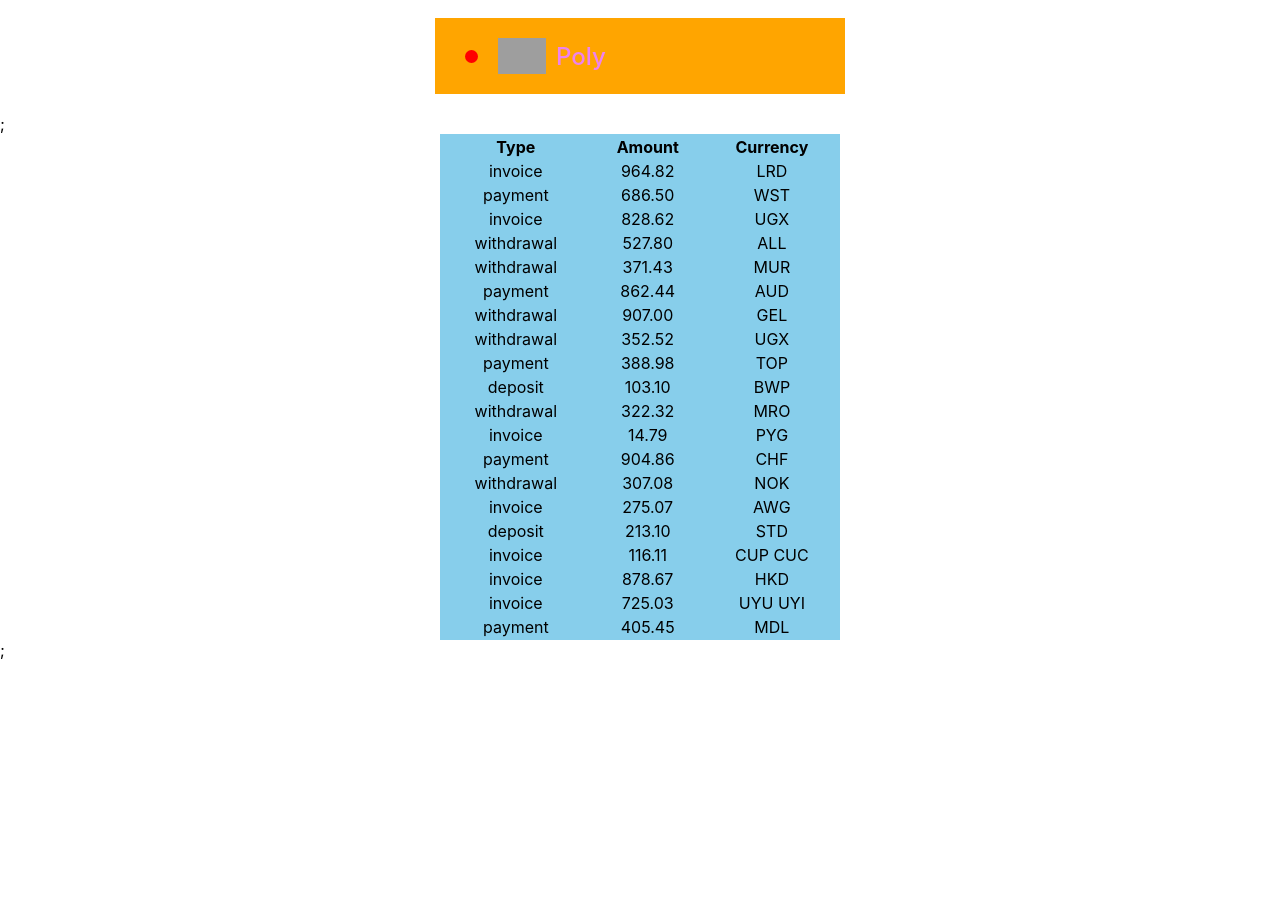
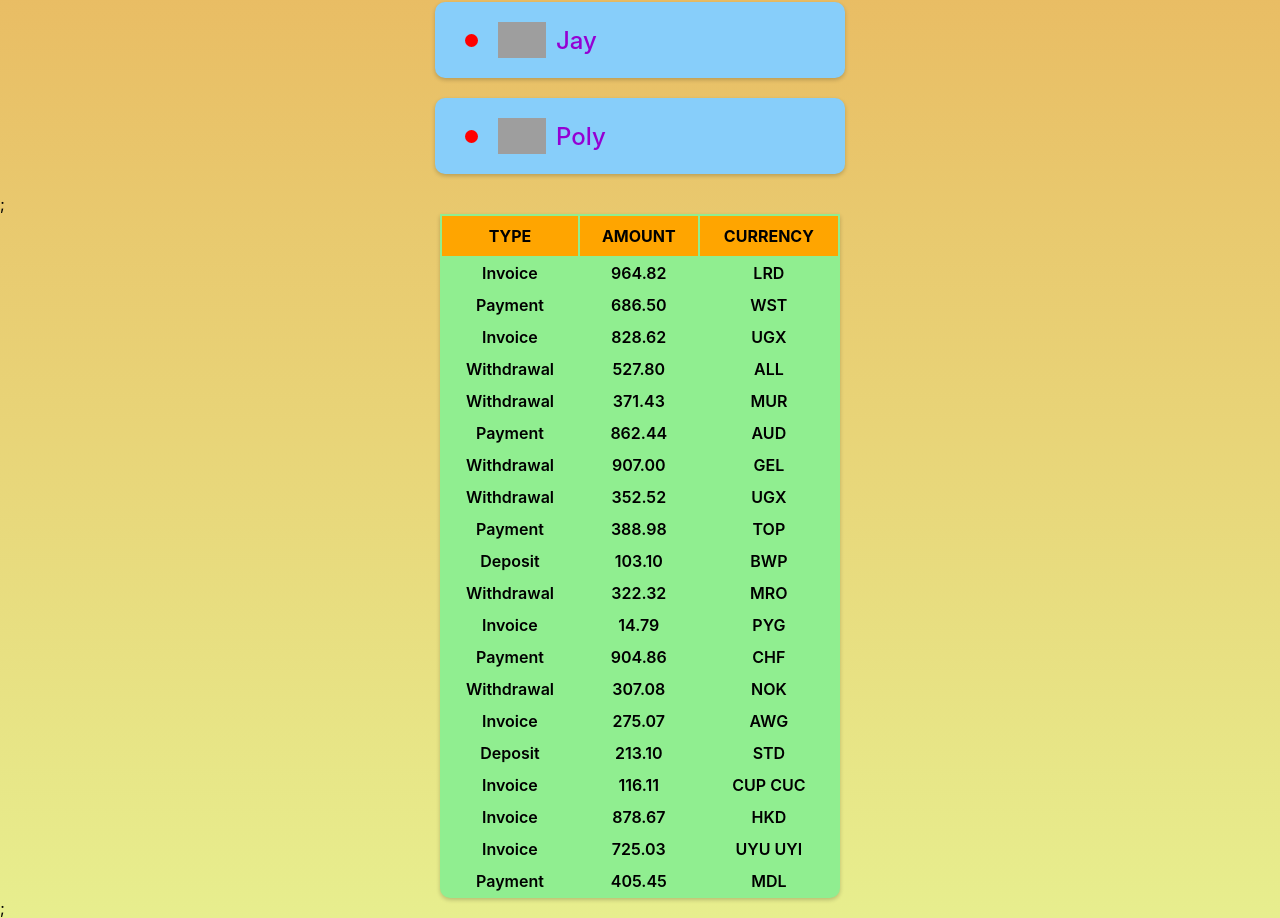
Before and after one commit to Oleksandra-lab/goit-react-hw-01-components, a React (Create React App) app: page / in a window 1280 px wide. Shown: the part 1017-1935 px from the top of the page. Before the commit the page ends 1677 px from the top, so only its background shows below. Built offline with nearby package versions, Linux system fonts and the light colour scheme; grey boxes are pictures that could not be loaded.

Commit message:
Styles update

```diff
--- a/src/components/FriendList/FriendList.styled.jsx
+++ b/src/components/FriendList/FriendList.styled.jsx
@@ -11,8 +11,11 @@ width: 350px;
 margin-left: auto;
 margin-right: auto;
 margin-bottom: 20px;
-background-color: orange;
+background-color: lightskyblue;
+
 padding: 20px 30px;
+border-radius: 10px;
+box-shadow: 0 2px 4px rgba(0, 0, 0, 0.2)
 `;
 
 export const StatusInLine = styled.span`
@@ -30,5 +33,5 @@ export const Name = styled.p`
 margin-right: 15px;
 font-weight: 500;
 font-size: 24px;
-color: violet;
+color: darkviolet;
 `;
--- a/src/components/Profile/Profile.styled.jsx
+++ b/src/components/Profile/Profile.styled.jsx
@@ -1,20 +1,24 @@
 import styled from "@emotion/styled";
 
 export const ProfileWrap = styled.div`
-width: 400px;
-margin: 0 auto;
-padding: 50px:
-background-color: darkgrey;
+width: 340px;
+margin: 40px auto;
+padding: 50px;
+background-color: lightgray;
 border-radius: 10px;
 box-shadow: 0 2px 4px rgba(0, 0, 0, 0.2)
 `;
 
 export const Description = styled.div`
 width: 300px;
-height: 250px;
-margin: o auto;
-padding: 40px;
-background-color: #fffffff;
+height: 200px;
+margin: 0 auto;
+padding: 20px 10px;
+background-color: white;
+border-top-left-radius: 10px;
+border-top-right-radius: 10px;
+box-shadow: 0 2px 4px rgba(0, 0, 0, 0.2)
+
 `;
 
 export const Avatar = styled.img`
@@ -22,14 +26,14 @@ display: block;
 margin: 0 auto;
 width: 100px;
 border-radius: 50%;
-border: 4px solid blue;
+border: 4px solid skyblue;
 `;
 
 export const UserName = styled.p`
 text-align: center;
 font-weight: 700;
 font-size: 22px;
-margin-bottom: 20px;
+margin-bottom: 10px;
 `;
 
 export const Tag = styled.p`
@@ -44,12 +48,16 @@ color: darkgrey;
 `;
 
 export const Statistics = styled.ul`
-width: 334px;
+width: 300px;
 heigh: 120px;
 margin: 0 auto;
+padding: 10px;
 display: flex;
 justify-content: space-between;
-
+border-bottom-left-radius: 10px;
+border-bottom-right-radius: 10px;
+background-color: skyblue;
+box-shadow: 0 2px 4px rgba(0, 0, 0, 0.2)
 `;
 
 export const ListItem = styled.li`
--- a/src/components/Statistics/Statistics.styled.jsx
+++ b/src/components/Statistics/Statistics.styled.jsx
@@ -8,11 +8,14 @@ width: 350px;
 padding: 30px;
 background-color: lightpink;
 border-radius: 10px;
+box-shadow: 0 2px 4px rgba(0, 0, 0, 0.2)
 `;
 
 export const Title = styled.h2`
 margin-left: auto;
 margin-right: auto;
+border-top-left-radius: 10px;
+border-top-right-radius: 10px;
 padding: 30px;
 text-align: center;
 text-transform: uppercase;
@@ -27,6 +30,8 @@ margin-right: auto;
 display: flex;
 justify-content: center;
 padding: 0;
+border-bottom-left-radius: 10px;
+border-bottom-right-radius: 10px;
 `;
 
 export const StatItem = styled.li `
--- a/src/components/TransactionHistory/TransactionHistory.jsx
+++ b/src/components/TransactionHistory/TransactionHistory.jsx
@@ -1,25 +1,25 @@
 import PropTypes from 'prop-types'
-import { TransactionTable, } from './TransactionHistory.styled'
+import { TransactionTable, TableHead, TableBody, HeadTitle, TableCell} from './TransactionHistory.styled'
 const TransactionHistory = ({items}) => {
     return (
         <TransactionTable>
-  <thead>
+  <TableHead>
     <tr>
-      <th>Type</th>
-      <th>Amount</th>
-      <th>Currency</th>
+      <HeadTitle>Type</HeadTitle>
+      <HeadTitle>Amount</HeadTitle>
+      <HeadTitle>Currency</HeadTitle>
     </tr>
-  </thead>
+  </TableHead>
 
-  <tbody>
+  <TableBody>
   {items.map(({ id, type, amount, currency }) => (
           <tr key={id}>
-            <td>{type}</td>
-            <td>{amount}</td>
-            <td>{currency}</td>
+            <TableCell>{type}</TableCell>
+            <TableCell>{amount}</TableCell>
+            <TableCell>{currency}</TableCell>
           </tr>
         ))}
-  </tbody>
+  </TableBody>
 </TransactionTable>
 )
 }
--- a/src/components/TransactionHistory/TransactionHistory.styled.jsx
+++ b/src/components/TransactionHistory/TransactionHistory.styled.jsx
@@ -5,5 +5,27 @@ width: 400px;
 margin-left: auto;
 margin-right: auto;
 text-align: center;
-background-color: skyblue;
+background-color: lightgreen;
+border-bottom-left-radius: 10px;
+  border-bottom-right-radius: 10px;
+box-shadow: 0 2px 4px rgba(0, 0, 0, 0.2)
 `;
+export const TableHead = styled.thead`
+background-color: orange;
+font-size: 20px
+color: darkgrey;
+text-transform: uppercase;
+`;
+
+export const TableBody = styled.tbody`
+`;
+
+export const HeadTitle = styled.th`
+padding: 10px;
+`;
+
+export const TableCell = styled.td`
+text-transform: capitalize;
+font-weight: 600;
+padding: 5px 10px;
+`;
--- a/src/index.css
+++ b/src/index.css
@@ -7,6 +7,9 @@ body {
     sans-serif;
   -webkit-font-smoothing: antialiased;
   -moz-osx-font-smoothing: grayscale;
+
+  background: linear-gradient(to bottom, #eb8736, #e7ee8e);
+
 }
 
 code {
```
